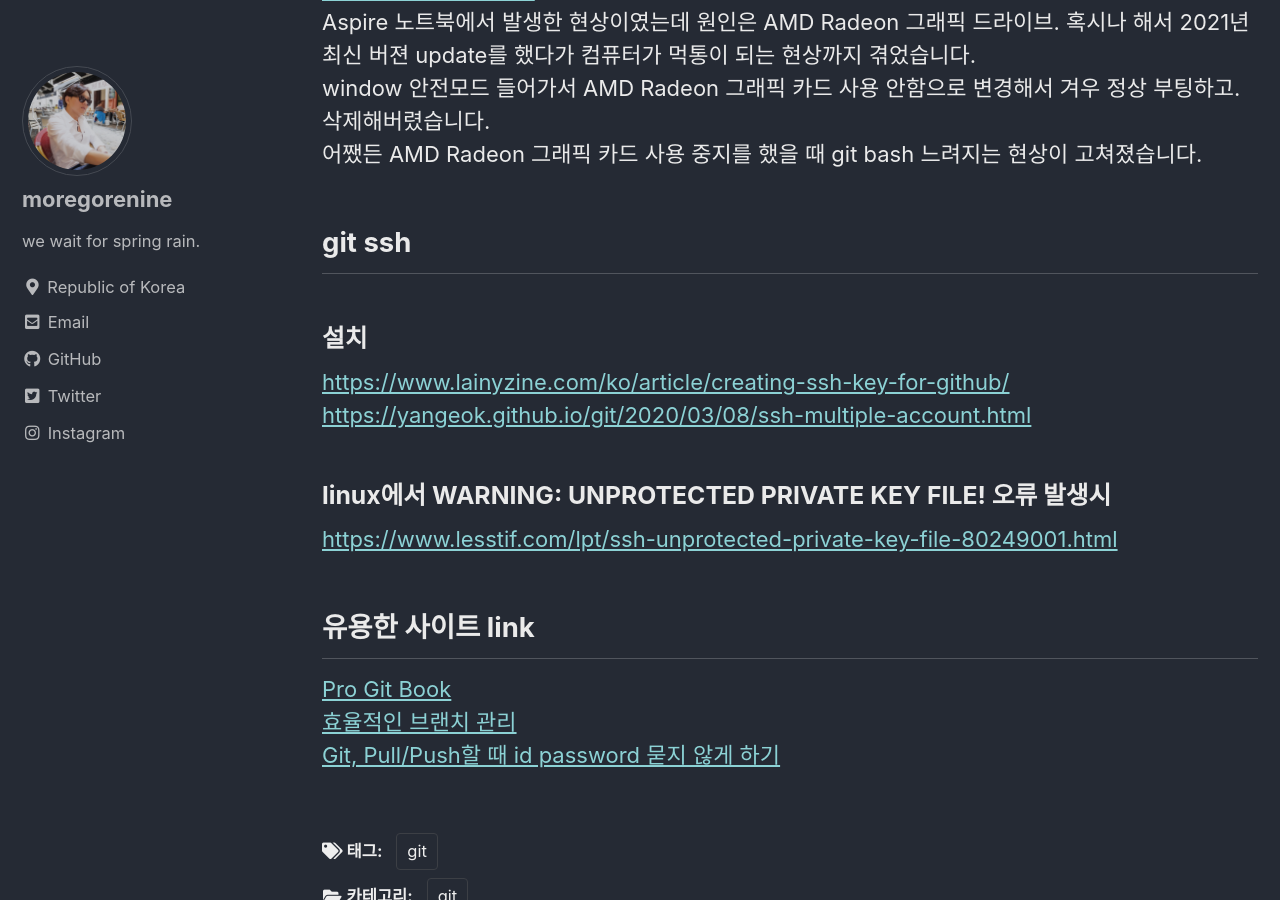
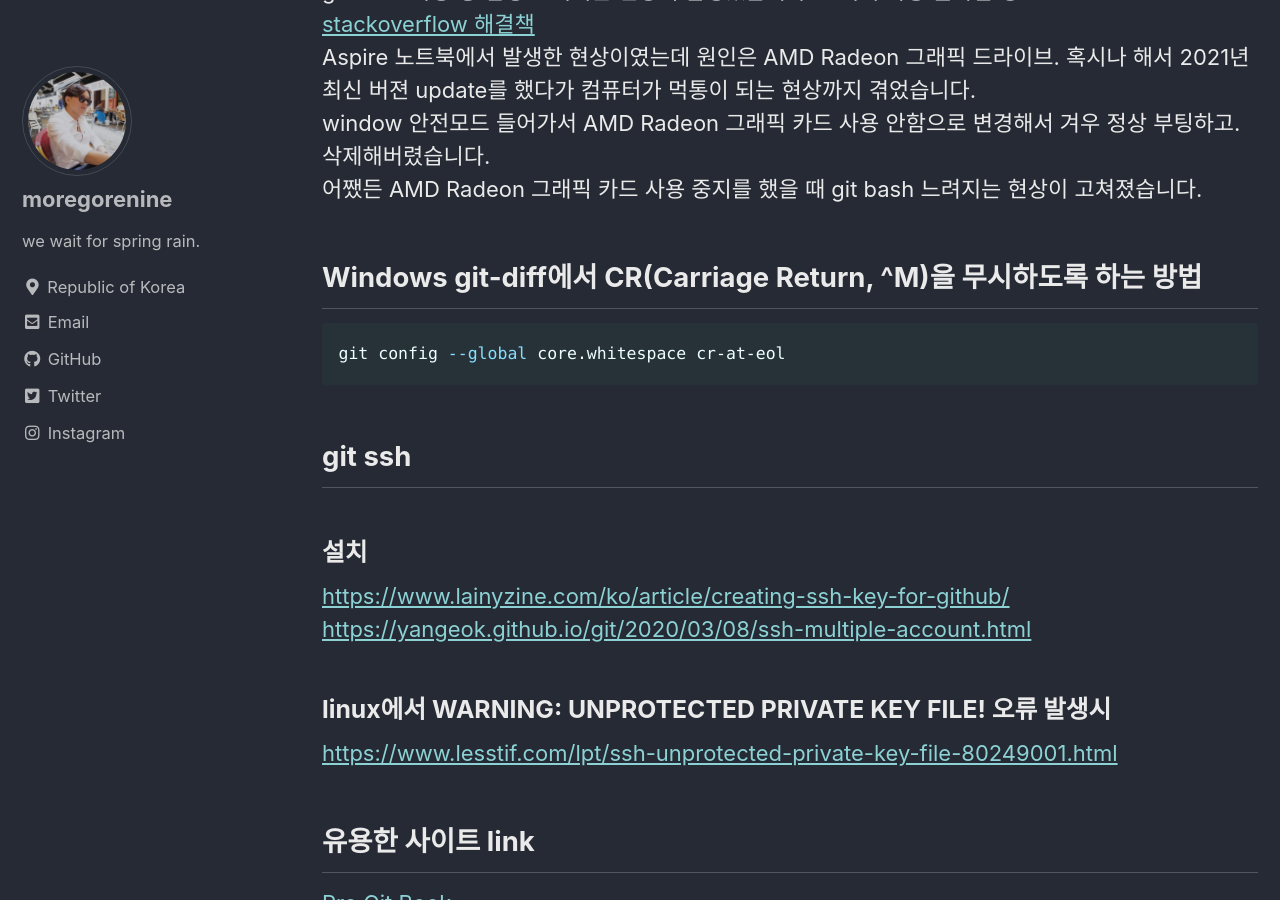
Before and after one commit to moregorenine/moregorenine.github.io, a Jekyll site: the page built from _posts/git/2021-7-1-git.md, in a window 1280 px wide and 900 px high, scrolled down 7470 px. Built offline with Jekyll 4.4.1, drawn with Linux system fonts in a browser that asks for light colours; cached includes are drawn as plain includes; comment, search, counter and statistics services are not loaded; some of the changed text lies outside the part shown.

Commit message:
Update 2021-7-1-git.md

````diff
--- a/_posts/git/2021-7-1-git.md
+++ b/_posts/git/2021-7-1-git.md
@@ -204,6 +204,11 @@ Aspire 노트북에서 발생한 현상이였는데 원인은 AMD Radeon 그래
 window 안전모드 들어가서 AMD Radeon 그래픽 카드 사용 안함으로 변경해서 겨우 정상 부팅하고. 삭제해버렸습니다.
 어쨌든 AMD Radeon 그래픽 카드 사용 중지를 했을 때 git bash 느려지는 현상이 고쳐졌습니다.
 
+## Windows git-diff에서 CR(Carriage Return, ^M)을 무시하도록 하는 방법
+```bash
+git config --global core.whitespace cr-at-eol
+```
+
 ## git ssh
 ### 설치
 <https://www.lainyzine.com/ko/article/creating-ssh-key-for-github/>
````
